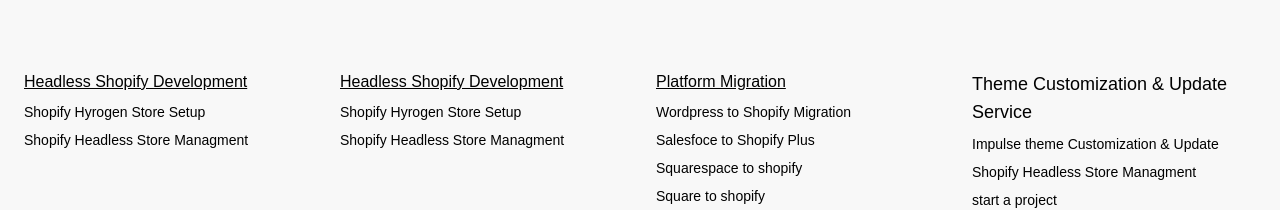
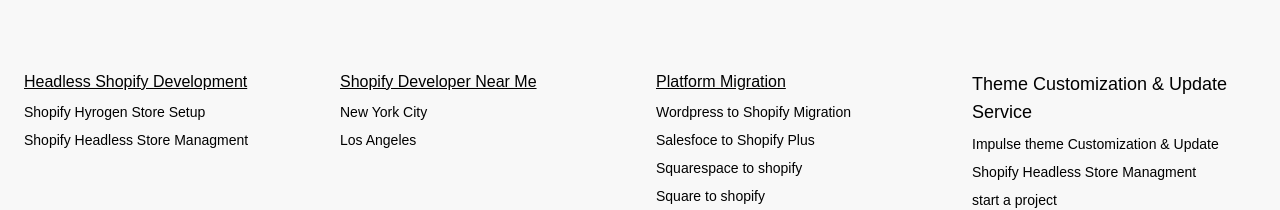
Before and after one commit to Vijendra2016/shopifytaskerwebapp, a Next.js app: page / in a window 1280 px wide. Shown: the part 4300-4510 px from the top of the page. Built offline with nearby package versions, Linux system fonts and the light colour scheme.

Commit message:
added los angeles pages

```diff
--- a/src/app/components/footer.tsx
+++ b/src/app/components/footer.tsx
@@ -59,9 +59,9 @@ export default function Footer() {
 
         </div>
         <div className="flex flex-col space-y-2">
-          <h6 className=" underline text-base font-thin">Headless Shopify Development</h6>
-          <Link href="/become-expert">Shopify Hyrogen Store Setup</Link>
-          <Link href="/partner">Shopify Headless Store Managment</Link>
+          <h6 className=" underline text-base font-thin">Shopify Developer Near Me</h6>
+          <Link href="/shopify-developer-near-me/newyork">New York City</Link>
+          <Link href="/shopify-developer-near-me/los-angeles-ca">Los Angeles</Link>
 
         </div>
         <div className="flex flex-col space-y-2">
```
